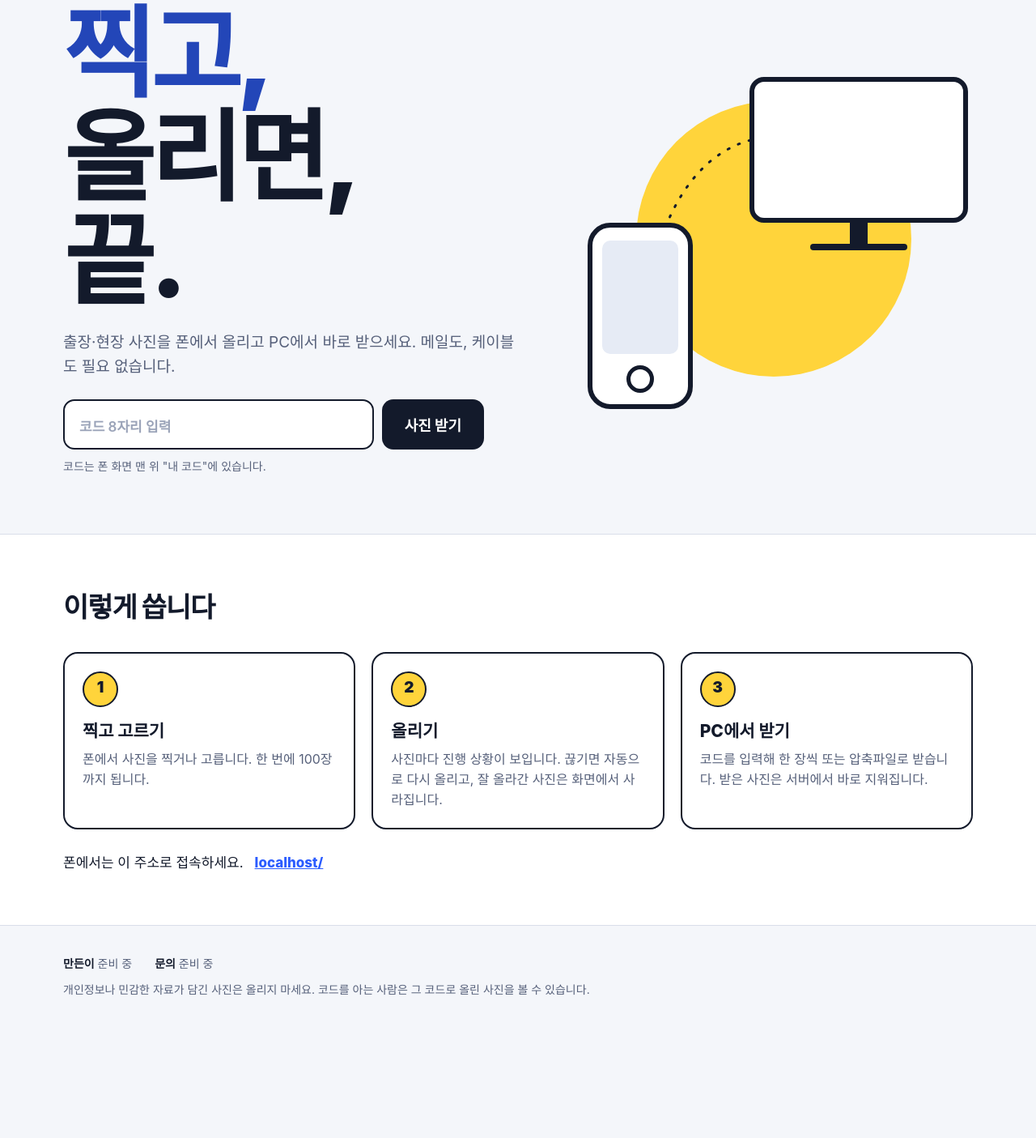
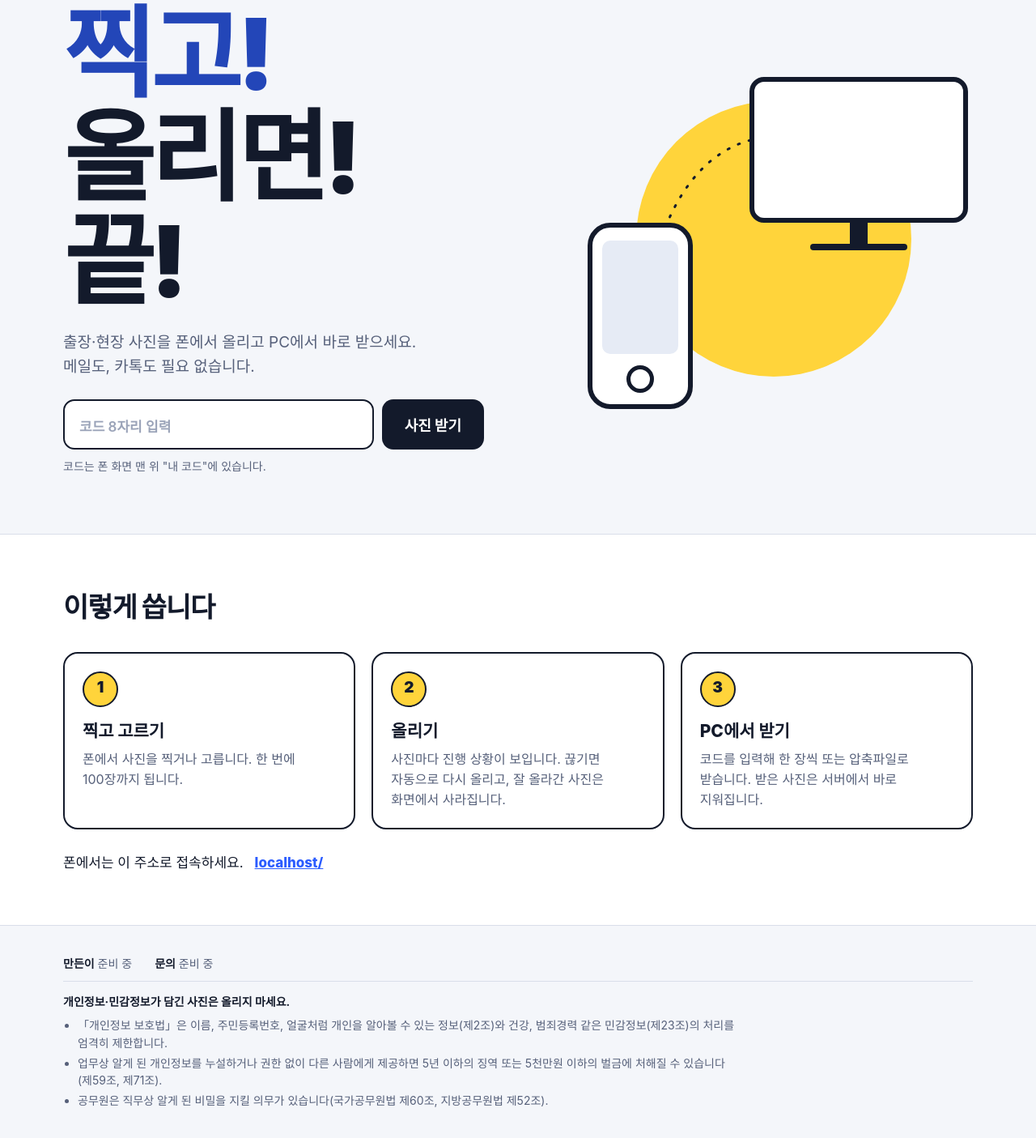
Before and after one commit to dodododode/jjikol, a plain HTML site: page home.html in a window 1280 px wide. Shown: the part 101-1506 px from the top of the page at 81% size. Before the commit the page ends 1381 px from the top, so only its background shows below. Drawn offline with Linux system fonts and the light colour scheme.

Commit message:
홈페이지2

```diff
--- a/home.css
+++ b/home.css
@@ -25,7 +25,8 @@ a{color:inherit}
 .hero{display:grid; grid-template-columns:minmax(0,1.1fr) minmax(0,.9fr); gap:32px; align-items:center; padding:28px 0 72px}
 .hero h1{margin:0; font-weight:900; letter-spacing:-.045em; line-height:1.04; font-size:clamp(64px,9.6vw,150px)}
 .hero h1 span{display:block}
-.lead{font-size:19px; color:var(--sub); margin:22px 0 26px; max-width:30em}
+.lead{font-size:19px; color:var(--sub); margin:22px 0 26px}
+.lead,.steps p,.site-foot{word-break:keep-all} /* 낱말 중간에서 줄이 끊기지 않게 */
 .code-form{display:flex; gap:10px; max-width:520px}
 .code-form input{
   flex:1; min-width:0; height:62px; border:2.5px solid var(--ink); border-radius:14px; background:#fff;
@@ -97,6 +98,9 @@ a{color:inherit}
 .site-foot{padding:36px 0 48px; font-size:14px; color:var(--sub)}
 .site-foot .row{display:flex; flex-wrap:wrap; gap:6px 28px; margin-bottom:10px}
 .site-foot b{color:var(--ink)}
+.legal{border-top:1px solid var(--line); padding-top:14px; margin-top:4px}
+.legal ul{margin:8px 0 0; padding-left:18px; max-width:62em}
+.legal li{margin:3px 0}
 
 @media (max-width:900px){
   .hero{grid-template-columns:1fr; padding-bottom:48px}
--- a/home.html
+++ b/home.html
@@ -5,7 +5,7 @@
   <meta name="viewport" content="width=device-width, initial-scale=1">
   <meta name="theme-color" content="#131a2b">
   <meta name="description" content="출장·현장 사진을 폰에서 올리고 PC에서 바로 받는 가장 쉬운 방법">
-  <title>찍올 - 찍고, 올리면, 끝.</title>
+  <title>찍올 - 찍고! 올리면! 끝!</title>
   <link rel="stylesheet" href="home.css?v=4">
 </head>
 <body>
@@ -22,8 +22,8 @@
 
   <main class="hero">
     <div>
-      <h1><span class="w1">찍고,</span><span class="w2">올리면,</span><span class="w3">끝.</span></h1>
-      <p class="lead">출장·현장 사진을 폰에서 올리고 PC에서 바로 받으세요. 메일도, 케이블도 필요 없습니다.</p>
+      <h1><span class="w1">찍고!</span><span class="w2">올리면!</span><span class="w3">끝!</span></h1>
+      <p class="lead">출장·현장 사진을 폰에서 올리고 PC에서 바로 받으세요.<br>메일도, 카톡도 필요 없습니다.</p>
       <form class="code-form" id="codeForm">
         <input id="codeInput" autocomplete="off" spellcheck="false" maxlength="9" placeholder="코드 8자리 입력" aria-label="코드 8자리">
         <button type="submit">사진 받기</button>
@@ -58,7 +58,14 @@
 <footer class="site-foot">
   <div class="inner">
     <div class="row"><span><b>만든이</b> 준비 중</span><span><b>문의</b> 준비 중</span></div>
-    <div>개인정보나 민감한 자료가 담긴 사진은 올리지 마세요. 코드를 아는 사람은 그 코드로 올린 사진을 볼 수 있습니다.</div>
+    <div class="legal">
+      <b>개인정보·민감정보가 담긴 사진은 올리지 마세요.</b>
+      <ul>
+        <li>「개인정보 보호법」은 이름, 주민등록번호, 얼굴처럼 개인을 알아볼 수 있는 정보(제2조)와 건강, 범죄경력 같은 민감정보(제23조)의 처리를 엄격히 제한합니다.</li>
+        <li>업무상 알게 된 개인정보를 누설하거나 권한 없이 다른 사람에게 제공하면 5년 이하의 징역 또는 5천만원 이하의 벌금에 처해질 수 있습니다(제59조, 제71조).</li>
+        <li>공무원은 직무상 알게 된 비밀을 지킬 의무가 있습니다(국가공무원법 제60조, 지방공무원법 제52조).</li>
+      </ul>
+    </div>
   </div>
 </footer>
 
@@ -67,7 +74,7 @@
   // 앱 이름은 config.js 한 곳에서 바꿉니다.
   if (window.APP) {
     document.querySelectorAll(".app-name").forEach(function (el) { el.textContent = APP.name; });
-    document.title = APP.name + " - 찍고, 올리면, 끝.";
+    document.title = APP.name + " - 찍고! 올리면! 끝!";
   }
   var u = new URL("index.html", location.href).href;
   document.getElementById("phoneUrl").textContent = u.replace(/^https?:\/\//, "").replace(/index\.html$/, "");
```
